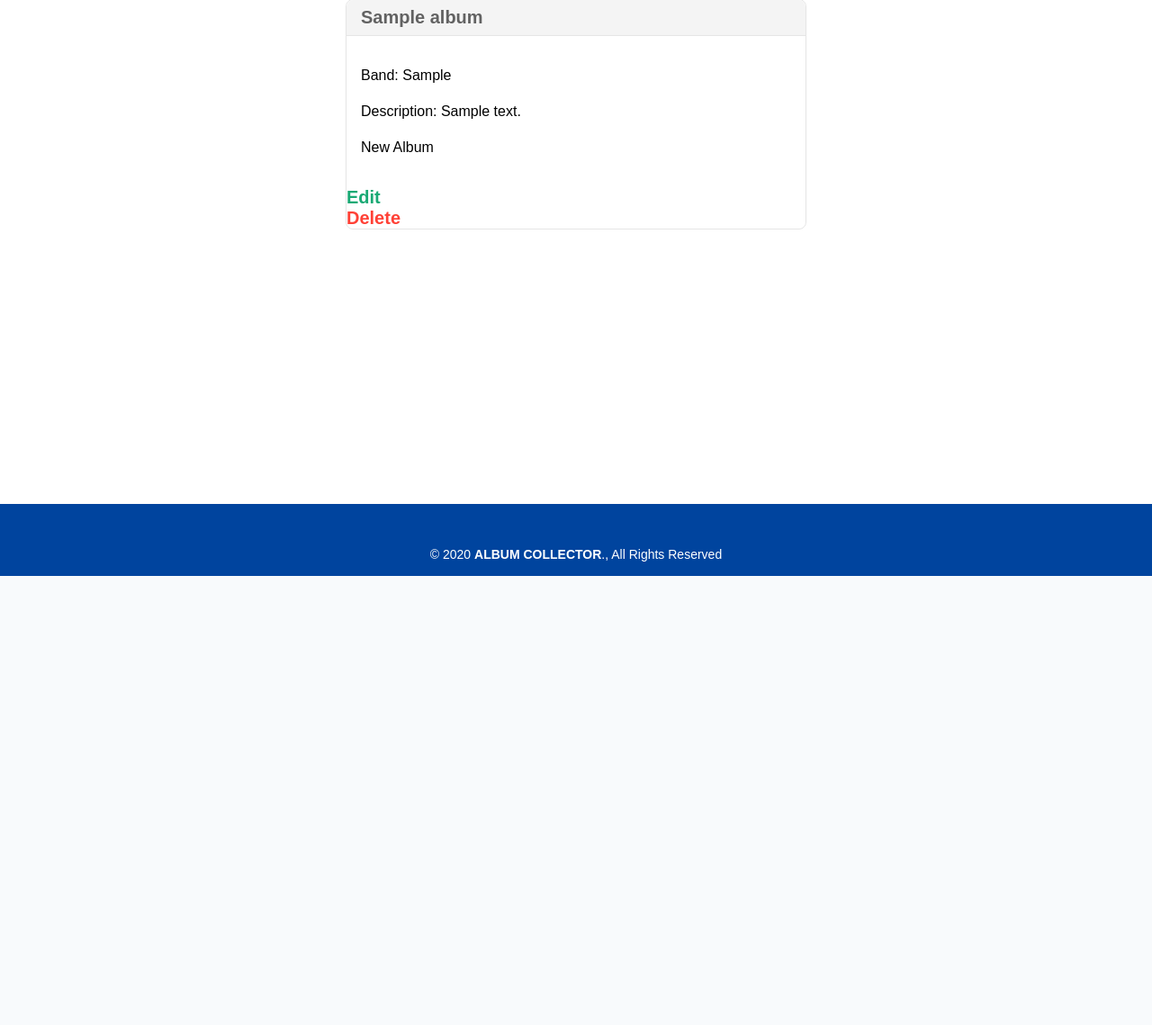
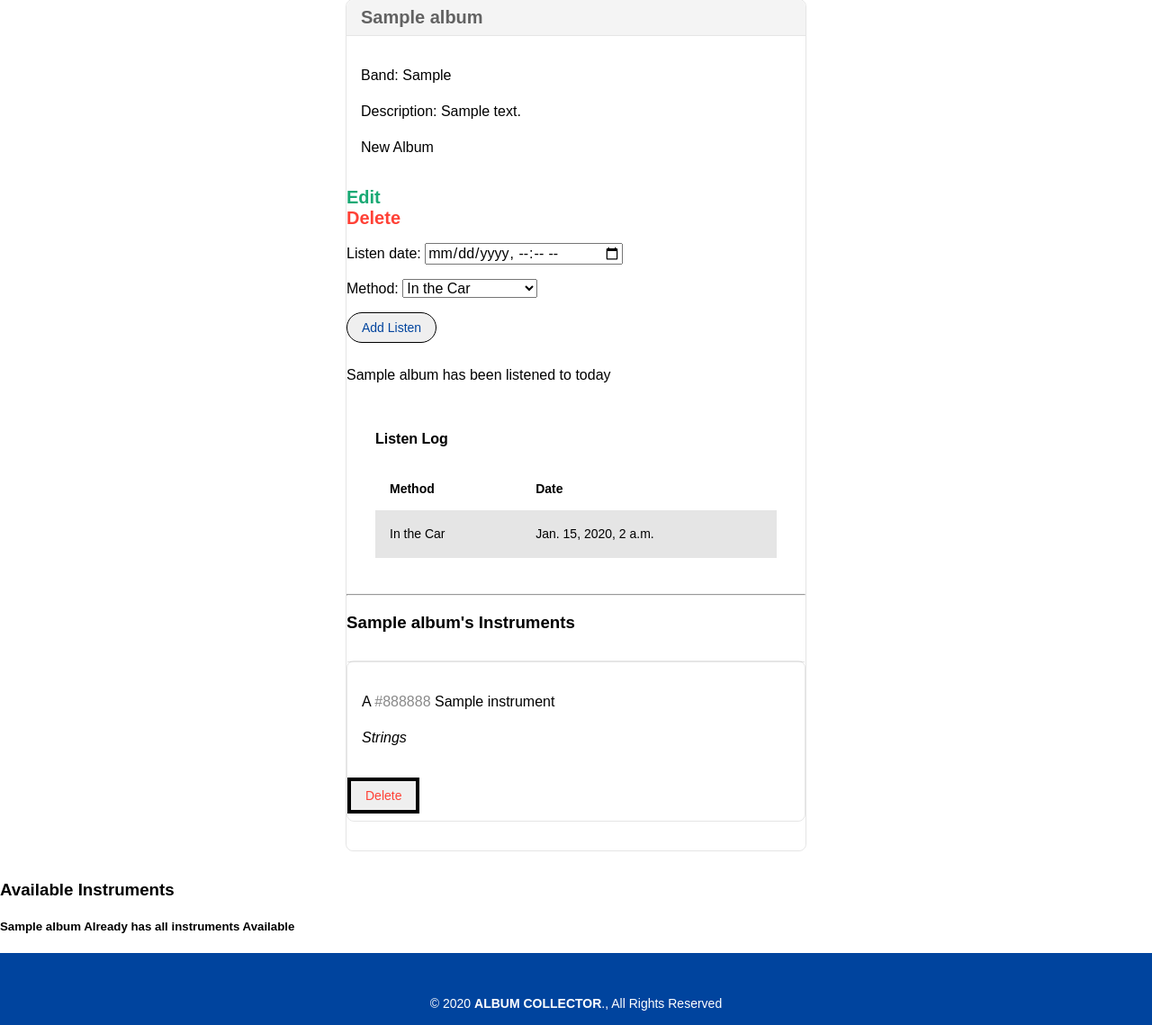
Before and after one commit to jacklmbrt07/albumcollector-120792, a Django app: page /albums/1/ in a window 1280 px wide. Shown: the part 160-1299 px from the top of the page at 90% size. Before the commit the page ends 800 px from the top, so only its background shows below. Run offline with Django 3.2, Linux system fonts and the light colour scheme; tables that the repository leaves empty hold one stand-in row (values such as "Sample post").

Commit message:
added m:m relationship

```diff
--- a/main_app/admin.py
+++ b/main_app/admin.py
@@ -1,6 +1,8 @@
 from django.contrib import admin
 
-from .models import Album
+from .models import Album, Listen, Instrument
 
 # Register your models here.
 admin.site.register(Album)
+admin.site.register(Instrument)
+admin.site.register(Listen)
--- /dev/null
+++ b/main_app/forms.py
@@ -0,0 +1,15 @@
+from django.forms import ModelForm, DateTimeInput
+from .models import Listen
+
+class DateTimeInput(DateTimeInput):
+    input_type = 'datetime-local'
+
+class ListenForm(ModelForm):
+    class Meta:
+        model = Listen
+        fields = ['date', 'method']
+        widgets = {'date': DateTimeInput()}
+
+        # def __init__(self, *args, **kwargs):
+        #     super().__init__(*args, **kwargs)
+        #     self.fields['date'].widget.attrs.update({'type': 'datetime-local'})
--- a/main_app/models.py
+++ b/main_app/models.py
@@ -1,21 +1,14 @@
 from django.db import models
 from django.urls import reverse
 
+from datetime import date
+
 # Create your models here.
-
-
-class Album(models.Model):
-    name = models.CharField(max_length=100)
-    band = models.CharField(max_length=100)
-    description = models.TextField(max_length=250)
-    year = models.IntegerField()
-
-    def __str__(self):
-        return self.name
-
-    def get_absolute_url(self):
-        return reverse('detail', kwargs={'album_id': self.id})
-
+METHODS = (
+    ('1', 'In the Car'),
+    ('2', 'With Headphones'),
+    ('3', 'In a Video')
+)
 
 class Instrument(models.Model):
     INSTRUMENT_TYPES = (
@@ -34,3 +27,35 @@ class Instrument(models.Model):
 
     def get_absolute_url(self):
         return reverse('instruments_detail', kwargs={'pk': self.id})
+
+
+class Album(models.Model):
+    name = models.CharField(max_length=100)
+    band = models.CharField(max_length=100)
+    description = models.TextField(max_length=250)
+    year = models.IntegerField()
+
+    # M:M relationship
+    instruments = models.ManyToManyField(Instrument)
+
+    def __str__(self):
+        return self.name
+
+    def get_absolute_url(self):
+        return reverse('detail', kwargs={'album_id': self.id})
+
+    def listened_today(self):
+        return self.listen_set.filter(date=date.today()).count() >= 0
+
+
+class Listen(models.Model):
+    date = models.DateTimeField('listen date')
+    method = models.CharField(
+        max_length=1, choices=METHODS, default=METHODS[0][0])
+    album = models.ForeignKey(Album, on_delete=models.CASCADE)
+
+    def __str__(self):
+        return f"I listened to this album {self.get_method_display()} on {self.date}"
+
+    class Meta:
+        ordering = ['-date']
--- a/main_app/templates/albums/detail.html
+++ b/main_app/templates/albums/detail.html
@@ -22,7 +22,92 @@
                     <a class="f4 fw6 db red no-underline underline-hover" href="{% url 'albums_delete' album.id %}">Delete</a>
                 </div>
 
-            </article>
+                <form action="" method="POST">
+                    {% csrf_token %}
+                    {{ listen_form.as_p }}
+                    <input type="submit" value="Add Listen" class="f6 grow no-underline br-pill ba ph3 pv2 mb2 dib dark-blue">
+                </form>
+
+                <br>
+                {% if album.listened_today %}
+                <div>{{album.name}} has been listened to today</div>
+                {% else %}
+                <div>{{album.name}} has not been listened to today</div>
+                {% endif %}
+
+                <div class="pa4">
+                    <div class="overflow-auto">
+                        <h4>Listen Log</h4>
+                        <table class="f6 w-100 mw8 center" cellspacing="0">
+                            <thead>
+                                <tr class="stripe-dark">
+                                    <th class="fw6 tl pa3 bg-white">Method</th>
+                                    <th class="fw6 tl pa3 bg-white">Date</th>
+                                </tr>
+                            </thead>
+                            <tbody class="lh-copy">
+                                {% for listen in album.listen_set.all %}
+                                <tr class="stripe-dark">
+                                    <td class="pa3">{{ listen.get_method_display }}</td>
+                                    <td class="pa3">{{ listen.date }}</td>
+                                </tr>
+                                {% endfor %}
+                            </tbody>
+                        </table>
+                    </div>
+                </div>
+
+                  <hr>
+                  <div class="row">
+                      <div>
+                          <h3>{{ album.name }}'s Instruments</h3>
+                          {% if album.instruments.count %}
+                            {% for instrument in album.instruments.all %}
+                            <article class="center mw5 mw6-ns br3 hidden ba b--black-10 mv4">
+                                <div class="pa3 bt b--black-10">
+                                  <p class="f6 f5-ns lh-copy measure">
+                                      A <span style="color: {{ instrument.color }}">{{ instrument.color }}</span> {{ instrument.name }}
+                                  </p>
+                                  <p class="f6 f5-ns lh-copy measure"><em>{{ instrument.get_sound_display }}</em></p>
+                                </div>
+                                <form action="{% url 'unassoc_instrument' album.id instrument.id %}" method="POST">
+                                    {% csrf_token %}
+                                    <button class="f6 link dim ba bw2 ph3 pv2 mb2 dib red" type="submit">Delete</button>
+                                </form>
+                            </article>
+                            {% endfor %}
+                        {% else %}
+                        <h5>No Instruments added.</h5>
+                        {% endif %}
+                      </div>
+                  </div>
+                </article>
+
+                  <div>
+                      <h3>Available Instruments</h3>
+                      {% if instruments.count %}
+                      {% for instrument in instruments.all %}
+                      <article class="center mw5 mw6-ns br3 hidden ba b--black-10 mv4">
+                        <div class="pa3 bt b--black-10">
+                          <p class="f6 f5-ns lh-copy measure">
+                              A <span style="color: {{ instrument.color }}">{{ instrument.color }}</span> {{ instrument.name }}
+                          </p>
+                          <p class="f6 f5-ns lh-copy measure"><em>{{ instrument.get_sound_display }}</em></p>
+                        </div>
+                    </article>
+                    <div>
+                        <form action="{% url 'assoc_instrument' album.id instrument.id %}" method="POST">
+                            {% csrf_token %}
+                            <button class="f6 link dim ba bw2 ph3 pv2 mb2 dib near-black" type="submit">Add</button>
+                        </form>
+                    </div>
+                </div>
+                {% endfor %}
+                {% else %}
+                <h5>{{album.name}} Already has all instruments Available</h5>
+                {% endif %}
+
+
         </div>
 </div>
 
--- a/main_app/urls.py
+++ b/main_app/urls.py
@@ -20,4 +20,10 @@ urlpatterns = [
          views.InstrumentUpdate.as_view(), name='instruments_update'),
     path('instruments/<int:pk>/delete/',
          views.InstrumentDelete.as_view(), name='instruments_delete'),
+    path('albums/<int:album_id>/add_listen/',
+         views.add_listen, name='add_listen'),
+    path('albums/<int:album_id>/assoc_instrument/<int:instrument_id>/',
+         views.assoc_instrument, name='assoc_instrument'),
+    path('albums/<int:album_id>/unassoc_instrument/<int:instrument_id>/',
+         views.unassoc_instrument, name='unassoc_instrument')
 ]
--- a/main_app/views.py
+++ b/main_app/views.py
@@ -1,8 +1,9 @@
-from django.shortcuts import render
+from django.shortcuts import render, redirect
 from django.views.generic.edit import CreateView, UpdateView, DeleteView
 from django.views.generic import ListView, DetailView
 
 from .models import Album, Instrument
+from .forms import ListenForm
 
 
 # Create your views here.
@@ -22,7 +23,29 @@ def albums_index(request):
 
 def albums_detail(request, album_id):
     album = Album.objects.get(id=album_id)
-    return render(request, 'albums/detail.html', {'album': album})
+    instruments_album_doesnt_have = Instrument.objects.exclude(
+        id__in=album.instruments.all().values_list('id'))
+    listen_form = ListenForm()
+    return render(request, 'albums/detail.html', {'album': album, 'listen_form': listen_form, 'instruments': instruments_album_doesnt_have})
+
+
+def add_listen(request, album_id):
+    form = ListenForm(request.POST)
+    if form.is_valid():
+        new_listen = form.save(commit=False)
+        new_listen.album_id = album_id
+        new_listen.save()
+    return redirect('detail', album_id=album_id)
+
+
+def assoc_instrument(request, album_id, instrument_id):
+    Album.objects.get(id=album_id).instruments.add(instrument_id)
+    return redirect('detail', album_id=album_id)
+
+
+def unassoc_instrument(request, album_id, instrument_id):
+    Album.objects.get(id=album_id).instruments.remove(instrument_id)
+    return redirect('detail', album_id=album_id)
 
 
 class AlbumCreate(CreateView):
```
Also changed, not shown: main_app/migrations/0003_listen.py (added), main_app/migrations/0004_listen_album.py (added), main_app/migrations/0005_auto_20200915_1954.py (added), main_app/migrations/0006_album_instruments.py (added).
